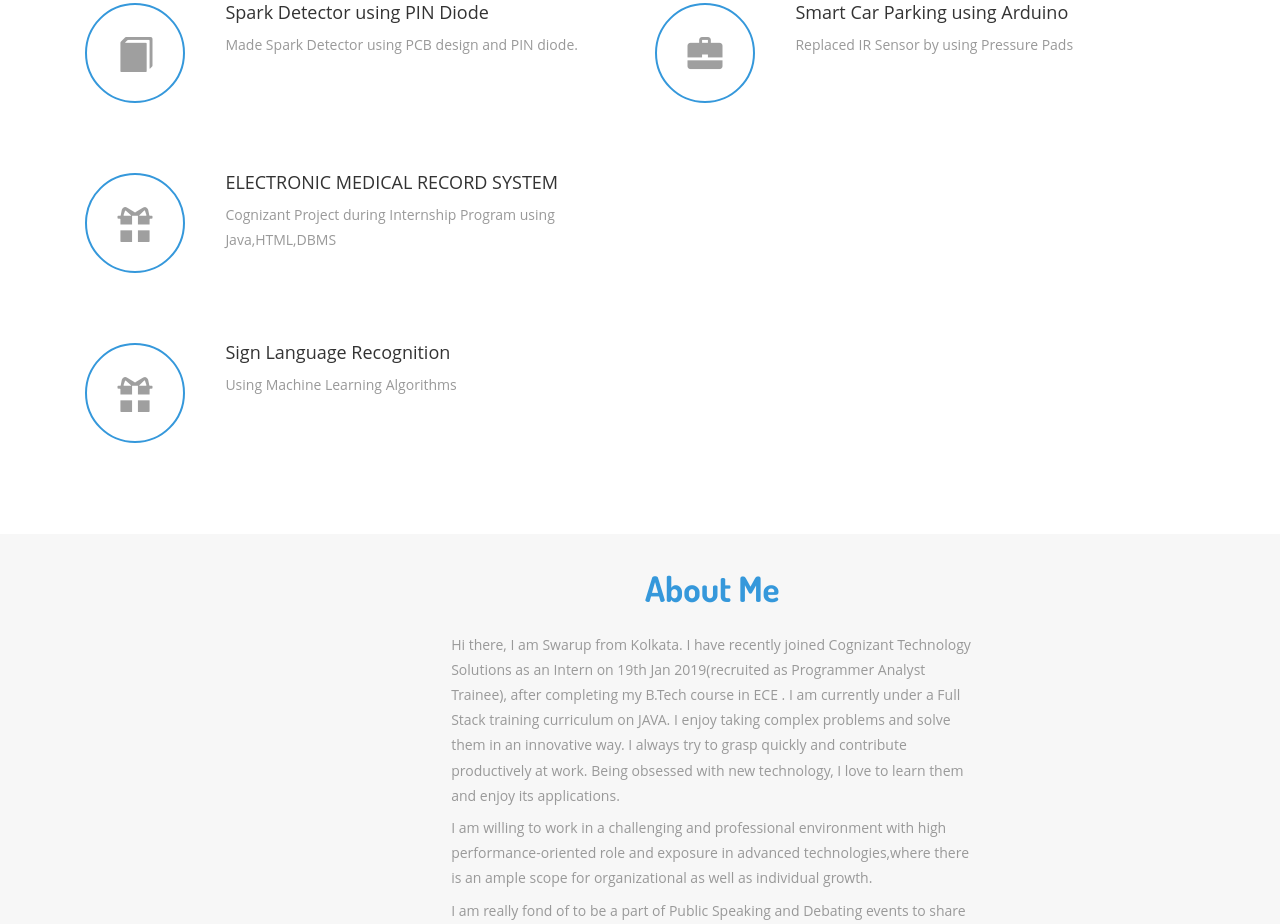
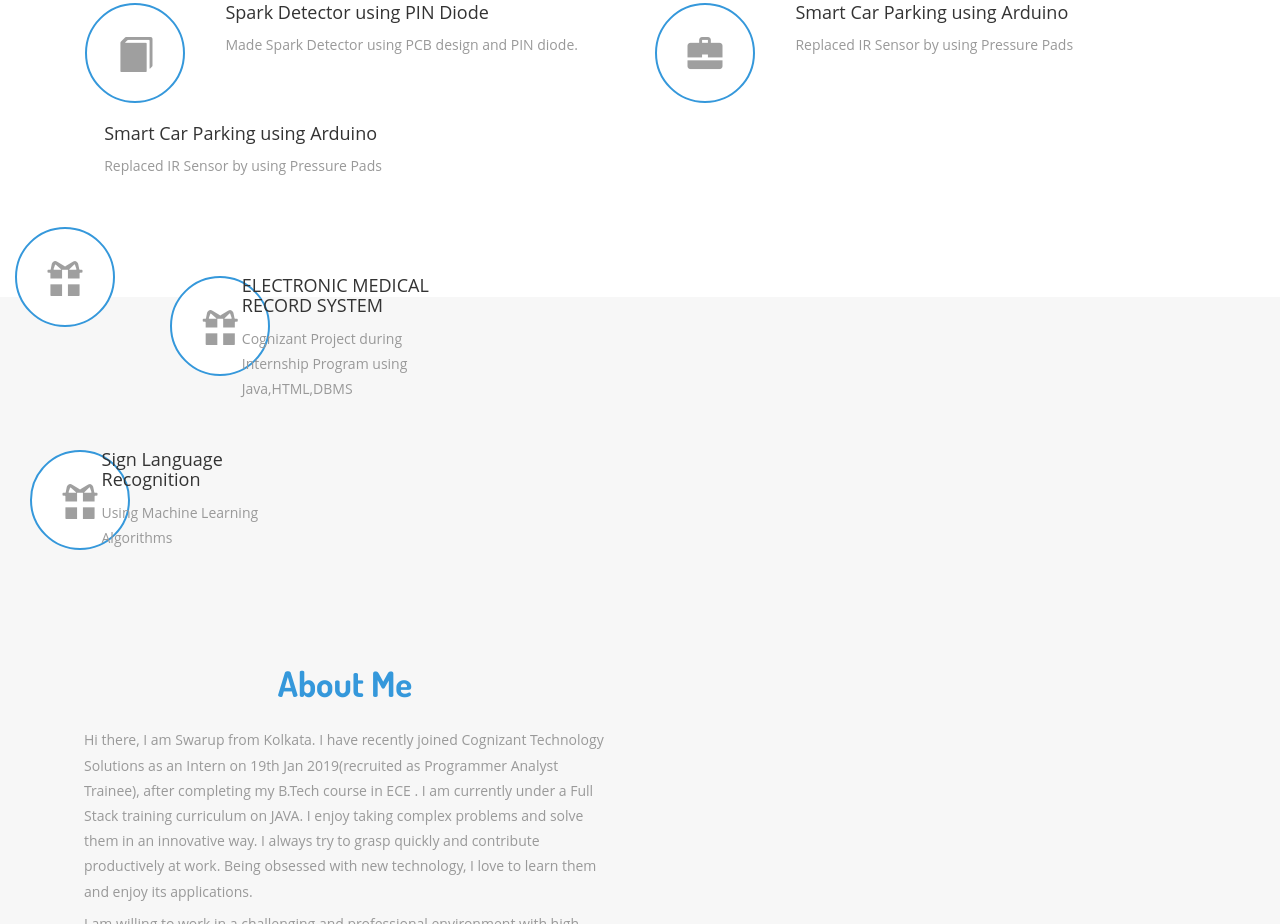
Before and after one commit to SwarupGanguly/SwarupGanguly.github.io, a plain HTML site: page index.html in a window 1280 px wide. Shown: the part 1056-1980 px from the top of the page. Drawn offline with Linux system fonts and the light colour scheme.

Commit message:
Update index.html

```diff
--- a/index.html
+++ b/index.html
@@ -261,6 +261,26 @@ Smartphone Compatible web template, free webdesigns for Nokia, Samsung, LG, Sony
 			 </div>
 			 <div class="clearfix"></div>
 		 </div>
+			 <div class="icon-info">
+						<h4>Smart Car Parking using Arduino</h4>
+						<p>Replaced IR Sensor by using Pressure Pads</p>
+				  </div>
+				  <div class="clearfix"></div>
+			 </div>
+			 <div class="clearfix"></div>
+		 </div>
+		 <div class="icon-grids grids2">
+			 <div class="col-md-6 futr-grid futr1">
+				 <div class="icon-pic">
+						<div class="icon text-center">
+						 <span class="glyphicon glyphicon-gift" aria-hidden="true"></span>
+						 </div>
+				  </div>
+
+
+
+
+
 		 <div class="icon-grids grids2">
 			 <div class="col-md-6 futr-grid futr1">
 				 <div class="icon-pic">
@@ -279,7 +299,8 @@ Smartphone Compatible web template, free webdesigns for Nokia, Samsung, LG, Sony
 			 </div>
 			 <div class="clearfix"></div>
 		 </div>
-		 <div class="icon-grids grids2">
+
+			 <div class="icon-grids grids2">
 			 <div class="col-md-6 futr-grid futr1">
 				 <div class="icon-pic">
 						<div class="icon text-center">
```
